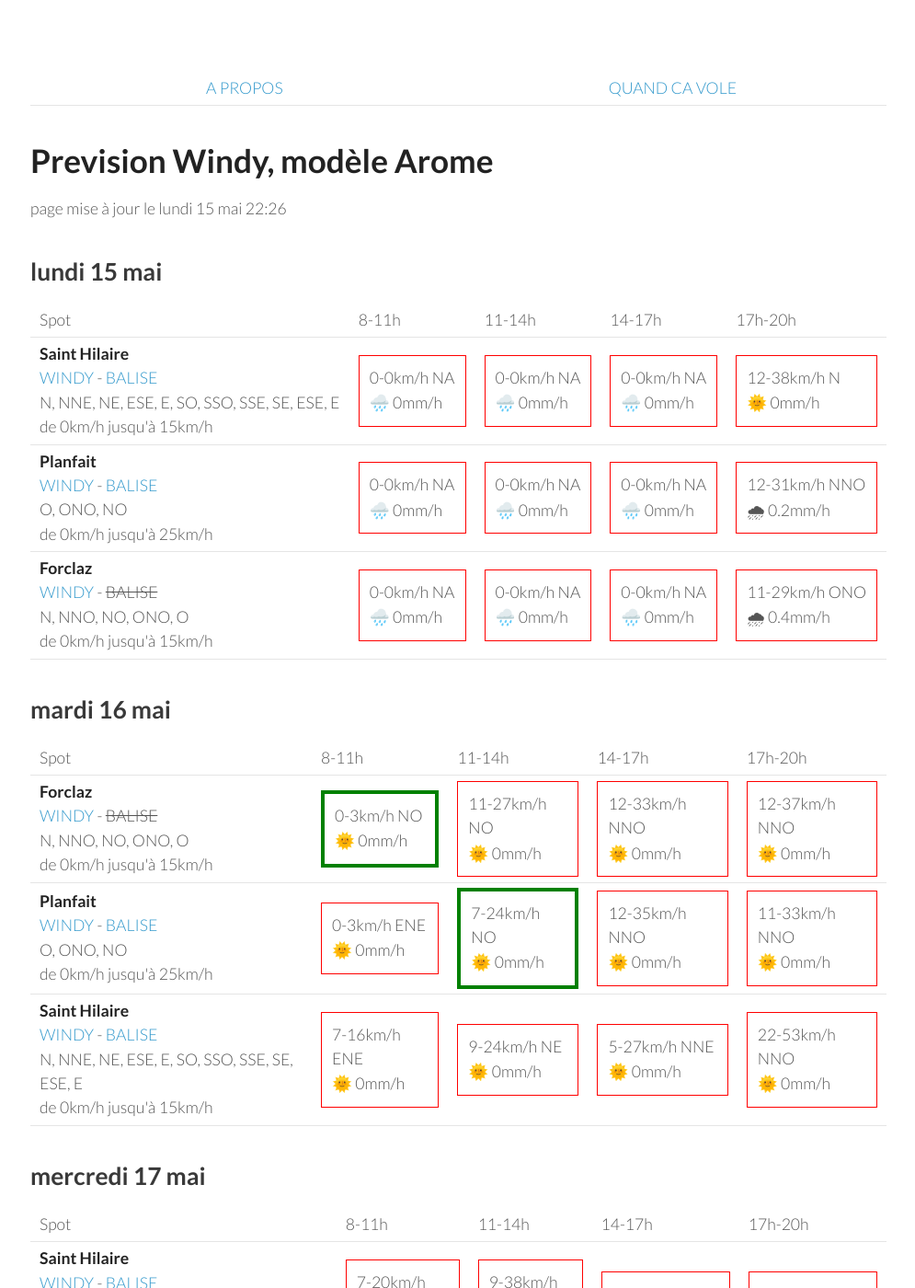
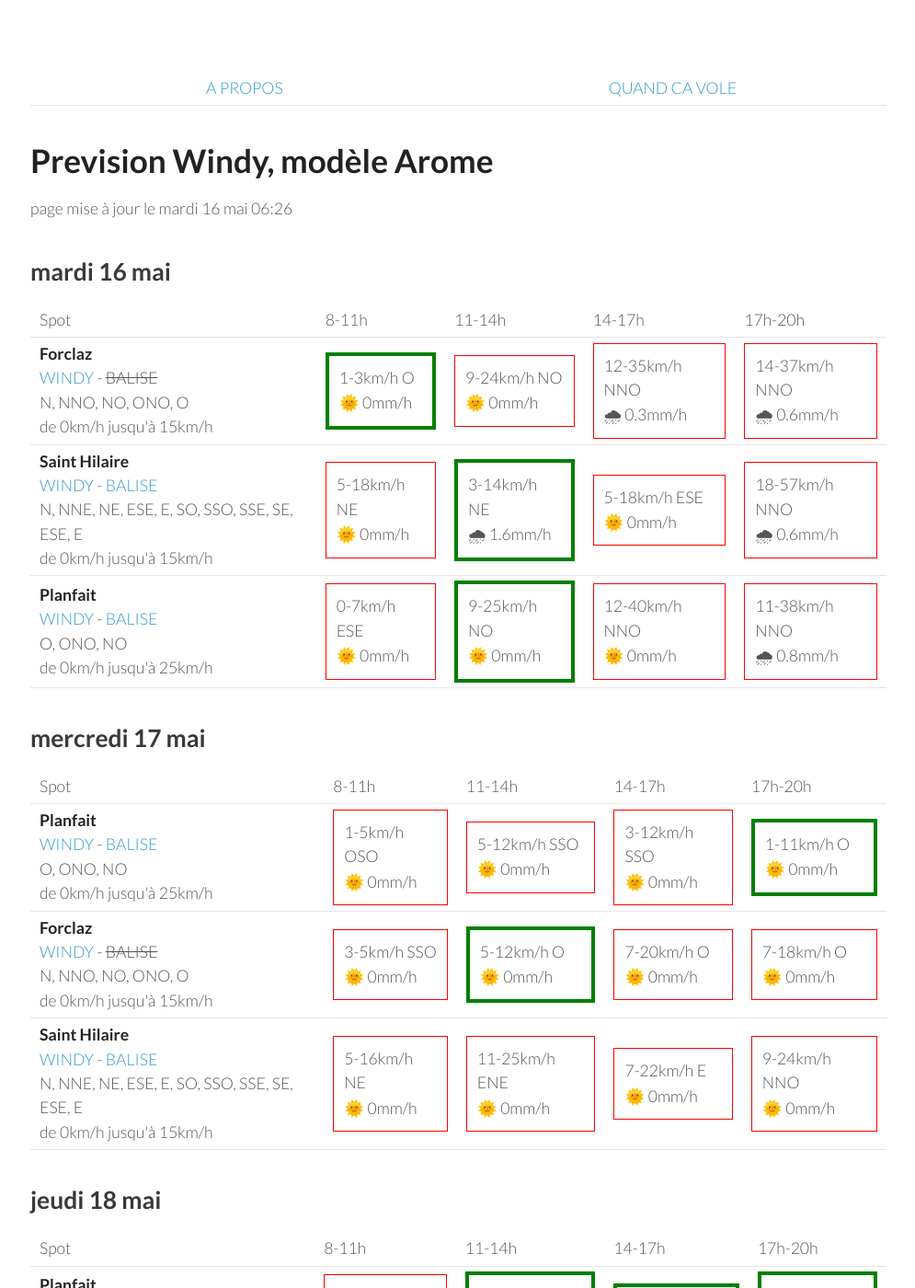
Before and after one commit to parapente-dans-le-nord/parapente-dans-le-nord.github.io, a Jekyll site: the page built from alpes_nord.markdown, in a window 1280 px wide and 1400 px high. Shown: the whole window at 92% size, without its empty margins (25-1020 px from the left). Built offline with Jekyll 4.4.1, drawn with Linux system fonts in a browser that asks for light colours; some of the changed text lies outside the part shown.

Commit message:
update index.markdown

```diff
--- a/alpes_nord.markdown
+++ b/alpes_nord.markdown
@@ -7,51 +7,8 @@ title:  "Tous les spots"
 {: .links}
 
 # Prevision Windy, modèle Arome
-page mise à jour le lundi 15 mai 22:26
+page mise à jour le mardi 16 mai 06:26
 
-## lundi 15 mai
-
-{::nomarkdown}
-<table>
-  <tbody>
-    <tr>
-      <td>Spot</td>
-      <td>8-11h</td>
-      <td>11-14h</td>
-      <td>14-17h</td>
-      <td>17h-20h</td>
-    </tr>
-<tr>
-        <td><strong>Saint Hilaire</strong><br><a href="https://windy.com/45.307/5.888?45.087,5.889,9,m:eUFagkX">WINDY</a> - <span class=""><a href="http://www.balisemeteo.com/balise.php?idBalise=61">BALISE</a> </span><br> <span class="vent-favorable">N, NNE, NE, ESE, E, SO, SSO, SSE, SE, ESE, E</span><br><span class="force-vent">de 0km/h jusqu'à 15km/h</span> </td>
-
-            <td><div class="not-flyable"><p>0-0km/h NA</p><p>🌧️ 0mm/h</p></div></td>
-            <td><div class="not-flyable"><p>0-0km/h NA</p><p>🌧️ 0mm/h</p></div></td>
-            <td><div class="not-flyable"><p>0-0km/h NA</p><p>🌧️ 0mm/h</p></div></td>
-            <td><div class="not-flyable"><p>12-38km/h N</p><p>🌞 0mm/h</p></div></td>
-
-    </tr>
-<tr>
-        <td><strong>Planfait</strong><br><a href="https://windy.com/45.853/6.223?45.415,6.223,8">WINDY</a> - <span class=""><a href="https://www.openwindmap.org/PP496">BALISE</a> </span><br> <span class="vent-favorable">O, ONO, NO</span><br><span class="force-vent">de 0km/h jusqu'à 25km/h</span> </td>
-
-            <td><div class="not-flyable"><p>0-0km/h NA</p><p>🌧️ 0mm/h</p></div></td>
-            <td><div class="not-flyable"><p>0-0km/h NA</p><p>🌧️ 0mm/h</p></div></td>
-            <td><div class="not-flyable"><p>0-0km/h NA</p><p>🌧️ 0mm/h</p></div></td>
-            <td><div class="not-flyable"><p>12-31km/h NNO</p><p>🌧 0.2mm/h</p></div></td>
-
-    </tr>
-<tr>
-        <td><strong>Forclaz</strong><br><a href="https://windy.com/45.814/6.247?45.375,6.246,8,m:eVwaglz">WINDY</a> - <span class="no-balise"> BALISE </span><br> <span class="vent-favorable">N, NNO, NO, ONO, O</span><br><span class="force-vent">de 0km/h jusqu'à 15km/h</span> </td>
-
-            <td><div class="not-flyable"><p>0-0km/h NA</p><p>🌧️ 0mm/h</p></div></td>
-            <td><div class="not-flyable"><p>0-0km/h NA</p><p>🌧️ 0mm/h</p></div></td>
-            <td><div class="not-flyable"><p>0-0km/h NA</p><p>🌧️ 0mm/h</p></div></td>
-            <td><div class="not-flyable"><p>11-29km/h ONO</p><p>🌧 0.4mm/h</p></div></td>
-
-    </tr>
-
-</tbody>
-</table>
-{:/}
 ## mardi 16 mai
 
 {::nomarkdown}
@@ -67,30 +24,30 @@ page mise à jour le lundi 15 mai 22:26
 <tr>
         <td><strong>Forclaz</strong><br><a href="https://windy.com/45.814/6.247?45.375,6.246,8,m:eVwaglz">WINDY</a> - <span class="no-balise"> BALISE </span><br> <span class="vent-favorable">N, NNO, NO, ONO, O</span><br><span class="force-vent">de 0km/h jusqu'à 15km/h</span> </td>
 
-            <td><div class="flyable"><p>0-3km/h NO</p><p>🌞 0mm/h</p></div></td>
-            <td><div class="not-flyable"><p>11-27km/h NO</p><p>🌞 0mm/h</p></div></td>
-            <td><div class="not-flyable"><p>12-33km/h NNO</p><p>🌞 0mm/h</p></div></td>
-            <td><div class="not-flyable"><p>12-37km/h NNO</p><p>🌞 0mm/h</p></div></td>
+            <td><div class="flyable"><p>1-3km/h O</p><p>🌞 0mm/h</p></div></td>
+            <td><div class="not-flyable"><p>9-24km/h NO</p><p>🌞 0mm/h</p></div></td>
+            <td><div class="not-flyable"><p>12-35km/h NNO</p><p>🌧 0.3mm/h</p></div></td>
+            <td><div class="not-flyable"><p>14-37km/h NNO</p><p>🌧 0.6mm/h</p></div></td>
+
+
+    </tr>
+<tr>
+        <td><strong>Saint Hilaire</strong><br><a href="https://windy.com/45.307/5.888?45.087,5.889,9,m:eUFagkX">WINDY</a> - <span class=""><a href="http://www.balisemeteo.com/balise.php?idBalise=61">BALISE</a> </span><br> <span class="vent-favorable">N, NNE, NE, ESE, E, SO, SSO, SSE, SE, ESE, E</span><br><span class="force-vent">de 0km/h jusqu'à 15km/h</span> </td>
+
+            <td><div class="not-flyable"><p>5-18km/h NE</p><p>🌞 0mm/h</p></div></td>
+            <td><div class="flyable"><p>3-14km/h NE</p><p>🌧 1.6mm/h</p></div></td>
+            <td><div class="not-flyable"><p>5-18km/h ESE</p><p>🌞 0mm/h</p></div></td>
+            <td><div class="not-flyable"><p>18-57km/h NNO</p><p>🌧 0.6mm/h</p></div></td>
 
 
     </tr>
 <tr>
         <td><strong>Planfait</strong><br><a href="https://windy.com/45.853/6.223?45.415,6.223,8">WINDY</a> - <span class=""><a href="https://www.openwindmap.org/PP496">BALISE</a> </span><br> <span class="vent-favorable">O, ONO, NO</span><br><span class="force-vent">de 0km/h jusqu'à 25km/h</span> </td>
 
-            <td><div class="not-flyable"><p>0-3km/h ENE</p><p>🌞 0mm/h</p></div></td>
-            <td><div class="flyable"><p>7-24km/h NO</p><p>🌞 0mm/h</p></div></td>
-            <td><div class="not-flyable"><p>12-35km/h NNO</p><p>🌞 0mm/h</p></div></td>
-            <td><div class="not-flyable"><p>11-33km/h NNO</p><p>🌞 0mm/h</p></div></td>
-
-
-    </tr>
-<tr>
-        <td><strong>Saint Hilaire</strong><br><a href="https://windy.com/45.307/5.888?45.087,5.889,9,m:eUFagkX">WINDY</a> - <span class=""><a href="http://www.balisemeteo.com/balise.php?idBalise=61">BALISE</a> </span><br> <span class="vent-favorable">N, NNE, NE, ESE, E, SO, SSO, SSE, SE, ESE, E</span><br><span class="force-vent">de 0km/h jusqu'à 15km/h</span> </td>
-
-            <td><div class="not-flyable"><p>7-16km/h ENE</p><p>🌞 0mm/h</p></div></td>
-            <td><div class="not-flyable"><p>9-24km/h NE</p><p>🌞 0mm/h</p></div></td>
-            <td><div class="not-flyable"><p>5-27km/h NNE</p><p>🌞 0mm/h</p></div></td>
-            <td><div class="not-flyable"><p>22-53km/h NNO</p><p>🌞 0mm/h</p></div></td>
+            <td><div class="not-flyable"><p>0-7km/h ESE</p><p>🌞 0mm/h</p></div></td>
+            <td><div class="flyable"><p>9-25km/h NO</p><p>🌞 0mm/h</p></div></td>
+            <td><div class="not-flyable"><p>12-40km/h NNO</p><p>🌞 0mm/h</p></div></td>
+            <td><div class="not-flyable"><p>11-38km/h NNO</p><p>🌧 0.8mm/h</p></div></td>
 
 
     </tr>
@@ -111,32 +68,32 @@ page mise à jour le lundi 15 mai 22:26
       <td>17h-20h</td>
     </tr>
 <tr>
-        <td><strong>Saint Hilaire</strong><br><a href="https://windy.com/45.307/5.888?45.087,5.889,9,m:eUFagkX">WINDY</a> - <span class=""><a href="http://www.balisemeteo.com/balise.php?idBalise=61">BALISE</a> </span><br> <span class="vent-favorable">N, NNE, NE, ESE, E, SO, SSO, SSE, SE, ESE, E</span><br><span class="force-vent">de 0km/h jusqu'à 15km/h</span> </td>
+        <td><strong>Planfait</strong><br><a href="https://windy.com/45.853/6.223?45.415,6.223,8">WINDY</a> - <span class=""><a href="https://www.openwindmap.org/PP496">BALISE</a> </span><br> <span class="vent-favorable">O, ONO, NO</span><br><span class="force-vent">de 0km/h jusqu'à 25km/h</span> </td>
 
-            <td><div class="not-flyable"><p>7-20km/h NE</p><p>🌞 0mm/h</p></div></td>
-            <td><div class="not-flyable"><p>9-38km/h N</p><p>🌞 0mm/h</p></div></td>
-            <td><div class="not-flyable"><p>7-40km/h N</p><p>🌧 0.3mm/h</p></div></td>
-            <td><div class="not-flyable"><p>7-38km/h NNE</p><p>🌧 0.6mm/h</p></div></td>
+            <td><div class="not-flyable"><p>1-5km/h OSO</p><p>🌞 0mm/h</p></div></td>
+            <td><div class="not-flyable"><p>5-12km/h SSO</p><p>🌞 0mm/h</p></div></td>
+            <td><div class="not-flyable"><p>3-12km/h SSO</p><p>🌞 0mm/h</p></div></td>
+            <td><div class="flyable"><p>1-11km/h O</p><p>🌞 0mm/h</p></div></td>
 
 
     </tr>
 <tr>
         <td><strong>Forclaz</strong><br><a href="https://windy.com/45.814/6.247?45.375,6.246,8,m:eVwaglz">WINDY</a> - <span class="no-balise"> BALISE </span><br> <span class="vent-favorable">N, NNO, NO, ONO, O</span><br><span class="force-vent">de 0km/h jusqu'à 15km/h</span> </td>
 
-            <td><div class="not-flyable"><p>3-7km/h S</p><p>🌞 0mm/h</p></div></td>
-            <td><div class="not-flyable"><p>5-24km/h N</p><p>🌞 0mm/h</p></div></td>
-            <td><div class="not-flyable"><p>9-35km/h NNO</p><p>🌞 0mm/h</p></div></td>
-            <td><div class="not-flyable"><p>7-35km/h NNO</p><p>🌞 0mm/h</p></div></td>
+            <td><div class="not-flyable"><p>3-5km/h SSO</p><p>🌞 0mm/h</p></div></td>
+            <td><div class="flyable"><p>5-12km/h O</p><p>🌞 0mm/h</p></div></td>
+            <td><div class="not-flyable"><p>7-20km/h O</p><p>🌞 0mm/h</p></div></td>
+            <td><div class="not-flyable"><p>7-18km/h O</p><p>🌞 0mm/h</p></div></td>
 
 
     </tr>
 <tr>
-        <td><strong>Planfait</strong><br><a href="https://windy.com/45.853/6.223?45.415,6.223,8">WINDY</a> - <span class=""><a href="https://www.openwindmap.org/PP496">BALISE</a> </span><br> <span class="vent-favorable">O, ONO, NO</span><br><span class="force-vent">de 0km/h jusqu'à 25km/h</span> </td>
+        <td><strong>Saint Hilaire</strong><br><a href="https://windy.com/45.307/5.888?45.087,5.889,9,m:eUFagkX">WINDY</a> - <span class=""><a href="http://www.balisemeteo.com/balise.php?idBalise=61">BALISE</a> </span><br> <span class="vent-favorable">N, NNE, NE, ESE, E, SO, SSO, SSE, SE, ESE, E</span><br><span class="force-vent">de 0km/h jusqu'à 15km/h</span> </td>
 
-            <td><div class="not-flyable"><p>1-7km/h SO</p><p>🌞 0mm/h</p></div></td>
-            <td><div class="not-flyable"><p>9-31km/h N</p><p>🌞 0mm/h</p></div></td>
-            <td><div class="not-flyable"><p>11-40km/h N</p><p>🌞 0mm/h</p></div></td>
-            <td><div class="not-flyable"><p>11-40km/h N</p><p>🌞 0mm/h</p></div></td>
+            <td><div class="not-flyable"><p>5-16km/h NE</p><p>🌞 0mm/h</p></div></td>
+            <td><div class="not-flyable"><p>11-25km/h ENE</p><p>🌞 0mm/h</p></div></td>
+            <td><div class="not-flyable"><p>7-22km/h E</p><p>🌞 0mm/h</p></div></td>
+            <td><div class="not-flyable"><p>9-24km/h NNO</p><p>🌞 0mm/h</p></div></td>
 
 
     </tr>
@@ -159,30 +116,30 @@ page mise à jour le lundi 15 mai 22:26
 <tr>
         <td><strong>Planfait</strong><br><a href="https://windy.com/45.853/6.223?45.415,6.223,8">WINDY</a> - <span class=""><a href="https://www.openwindmap.org/PP496">BALISE</a> </span><br> <span class="vent-favorable">O, ONO, NO</span><br><span class="force-vent">de 0km/h jusqu'à 25km/h</span> </td>
 
-            <td><div class="flyable"><p>1-11km/h O</p><p>🌞 0mm/h</p></div></td>
-            <td><div class="flyable"><p>5-20km/h ONO</p><p>🌞 0mm/h</p></div></td>
-            <td><div class="not-flyable"><p>7-27km/h NO</p><p>🌞 0mm/h</p></div></td>
-            <td><div class="not-flyable"><p>7-24km/h NNO</p><p>🌧 0.9mm/h</p></div></td>
+            <td><div class="not-flyable"><p>1-11km/h OSO</p><p>🌞 0mm/h</p></div></td>
+            <td><div class="flyable"><p>3-18km/h ONO</p><p>🌞 0mm/h</p></div></td>
+            <td><div class="flyable"><p>5-24km/h NO</p><p>🌧 0.3mm/h</p></div></td>
+            <td><div class="flyable"><p>5-25km/h NO</p><p>🌧 0.8mm/h</p></div></td>
 
 
     </tr>
 <tr>
         <td><strong>Saint Hilaire</strong><br><a href="https://windy.com/45.307/5.888?45.087,5.889,9,m:eUFagkX">WINDY</a> - <span class=""><a href="http://www.balisemeteo.com/balise.php?idBalise=61">BALISE</a> </span><br> <span class="vent-favorable">N, NNE, NE, ESE, E, SO, SSO, SSE, SE, ESE, E</span><br><span class="force-vent">de 0km/h jusqu'à 15km/h</span> </td>
 
-            <td><div class="not-flyable"><p>1-9km/h OSO</p><p>🌞 0mm/h</p></div></td>
-            <td><div class="not-flyable"><p>3-18km/h O</p><p>🌧 0.2mm/h</p></div></td>
-            <td><div class="not-flyable"><p>3-22km/h NNO</p><p>🌧 1.3mm/h</p></div></td>
-            <td><div class="not-flyable"><p>5-31km/h N</p><p>🌧 0.9mm/h</p></div></td>
+            <td><div class="flyable"><p>1-12km/h SO</p><p>🌧 0.4mm/h</p></div></td>
+            <td><div class="not-flyable"><p>3-12km/h NO</p><p>🌧 0.9mm/h</p></div></td>
+            <td><div class="not-flyable"><p>5-24km/h NNO</p><p>🌧 2.1mm/h</p></div></td>
+            <td><div class="not-flyable"><p>5-31km/h N</p><p>🌧 1.1mm/h</p></div></td>
 
 
     </tr>
 <tr>
         <td><strong>Forclaz</strong><br><a href="https://windy.com/45.814/6.247?45.375,6.246,8,m:eVwaglz">WINDY</a> - <span class="no-balise"> BALISE </span><br> <span class="vent-favorable">N, NNO, NO, ONO, O</span><br><span class="force-vent">de 0km/h jusqu'à 15km/h</span> </td>
 
-            <td><div class="not-flyable"><p>1-12km/h OSO</p><p>🌞 0mm/h</p></div></td>
-            <td><div class="not-flyable"><p>5-20km/h ONO</p><p>🌞 0mm/h</p></div></td>
-            <td><div class="not-flyable"><p>5-27km/h NO</p><p>🌞 0mm/h</p></div></td>
-            <td><div class="not-flyable"><p>5-24km/h NNO</p><p>🌧 1mm/h</p></div></td>
+            <td><div class="not-flyable"><p>1-11km/h OSO</p><p>🌞 0mm/h</p></div></td>
+            <td><div class="not-flyable"><p>3-16km/h ONO</p><p>🌞 0mm/h</p></div></td>
+            <td><div class="not-flyable"><p>5-25km/h NO</p><p>🌧 0.4mm/h</p></div></td>
+            <td><div class="not-flyable"><p>5-25km/h NO</p><p>🌧 0.9mm/h</p></div></td>
 
 
     </tr>
@@ -205,30 +162,30 @@ page mise à jour le lundi 15 mai 22:26
 <tr>
         <td><strong>Planfait</strong><br><a href="https://windy.com/45.853/6.223?45.415,6.223,8">WINDY</a> - <span class=""><a href="https://www.openwindmap.org/PP496">BALISE</a> </span><br> <span class="vent-favorable">O, ONO, NO</span><br><span class="force-vent">de 0km/h jusqu'à 25km/h</span> </td>
 
-            <td><div class="not-flyable"><p>1-14km/h ESE</p><p>🌞 0mm/h</p></div></td>
-            <td><div class="flyable"><p>5-18km/h NO</p><p>🌞 0mm/h</p></div></td>
+            <td><div class="not-flyable"><p>0-11km/h NE</p><p>🌧 0.9mm/h</p></div></td>
+            <td><div class="flyable"><p>3-16km/h NO</p><p>🌧 0.2mm/h</p></div></td>
             <td><div class="not-flyable"><p>7-31km/h NO</p><p>🌧 0.3mm/h</p></div></td>
             <td><div class="not-flyable"><p>3-31km/h NO</p><p>🌧 0.8mm/h</p></div></td>
 
 
     </tr>
 <tr>
-        <td><strong>Saint Hilaire</strong><br><a href="https://windy.com/45.307/5.888?45.087,5.889,9,m:eUFagkX">WINDY</a> - <span class=""><a href="http://www.balisemeteo.com/balise.php?idBalise=61">BALISE</a> </span><br> <span class="vent-favorable">N, NNE, NE, ESE, E, SO, SSO, SSE, SE, ESE, E</span><br><span class="force-vent">de 0km/h jusqu'à 15km/h</span> </td>
+        <td><strong>Forclaz</strong><br><a href="https://windy.com/45.814/6.247?45.375,6.246,8,m:eVwaglz">WINDY</a> - <span class="no-balise"> BALISE </span><br> <span class="vent-favorable">N, NNO, NO, ONO, O</span><br><span class="force-vent">de 0km/h jusqu'à 15km/h</span> </td>
 
-            <td><div class="not-flyable"><p>0-20km/h ESE</p><p>🌧 0.4mm/h</p></div></td>
-            <td><div class="not-flyable"><p>1-18km/h NNO</p><p>🌞 0mm/h</p></div></td>
-            <td><div class="not-flyable"><p>5-24km/h NO</p><p>🌧 0.7mm/h</p></div></td>
-            <td><div class="not-flyable"><p>3-24km/h NNO</p><p>🌧 0.9mm/h</p></div></td>
+            <td><div class="not-flyable"><p>0-11km/h S</p><p>🌧 0.9mm/h</p></div></td>
+            <td><div class="flyable"><p>3-14km/h NO</p><p>🌧 0.2mm/h</p></div></td>
+            <td><div class="not-flyable"><p>9-33km/h ONO</p><p>🌧 0.2mm/h</p></div></td>
+            <td><div class="not-flyable"><p>3-33km/h ONO</p><p>🌧 1.2mm/h</p></div></td>
 
 
     </tr>
 <tr>
-        <td><strong>Forclaz</strong><br><a href="https://windy.com/45.814/6.247?45.375,6.246,8,m:eVwaglz">WINDY</a> - <span class="no-balise"> BALISE </span><br> <span class="vent-favorable">N, NNO, NO, ONO, O</span><br><span class="force-vent">de 0km/h jusqu'à 15km/h</span> </td>
+        <td><strong>Saint Hilaire</strong><br><a href="https://windy.com/45.307/5.888?45.087,5.889,9,m:eUFagkX">WINDY</a> - <span class=""><a href="http://www.balisemeteo.com/balise.php?idBalise=61">BALISE</a> </span><br> <span class="vent-favorable">N, NNE, NE, ESE, E, SO, SSO, SSE, SE, ESE, E</span><br><span class="force-vent">de 0km/h jusqu'à 15km/h</span> </td>
 
-            <td><div class="not-flyable"><p>1-14km/h SSE</p><p>🌞 0mm/h</p></div></td>
-            <td><div class="not-flyable"><p>3-16km/h ONO</p><p>🌞 0mm/h</p></div></td>
-            <td><div class="not-flyable"><p>9-33km/h ONO</p><p>🌧 0.2mm/h</p></div></td>
-            <td><div class="not-flyable"><p>3-33km/h ONO</p><p>🌧 1.2mm/h</p></div></td>
+            <td><div class="not-flyable"><p>1-14km/h ENE</p><p>🌧 2mm/h</p></div></td>
+            <td><div class="not-flyable"><p>5-22km/h NNO</p><p>🌧 0.8mm/h</p></div></td>
+            <td><div class="not-flyable"><p>5-24km/h NO</p><p>🌧 0.7mm/h</p></div></td>
+            <td><div class="not-flyable"><p>3-24km/h NNO</p><p>🌧 0.9mm/h</p></div></td>
 
 
     </tr>
```
